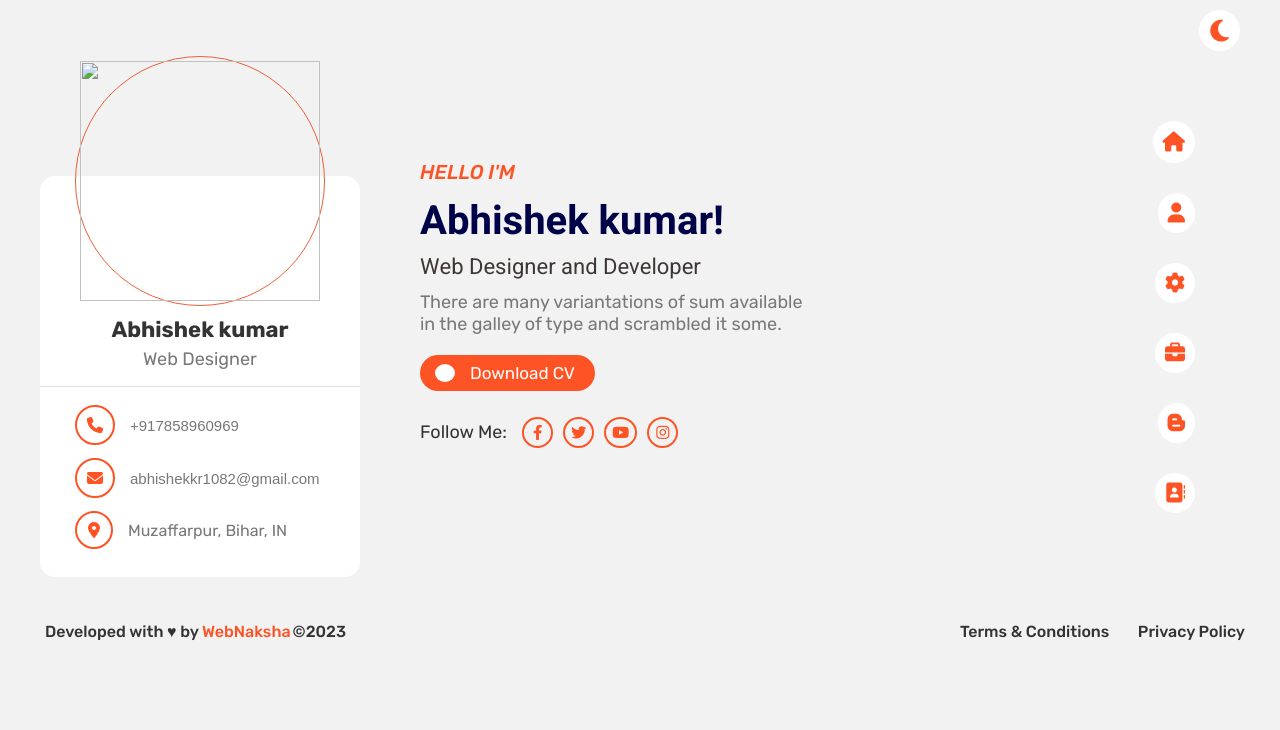
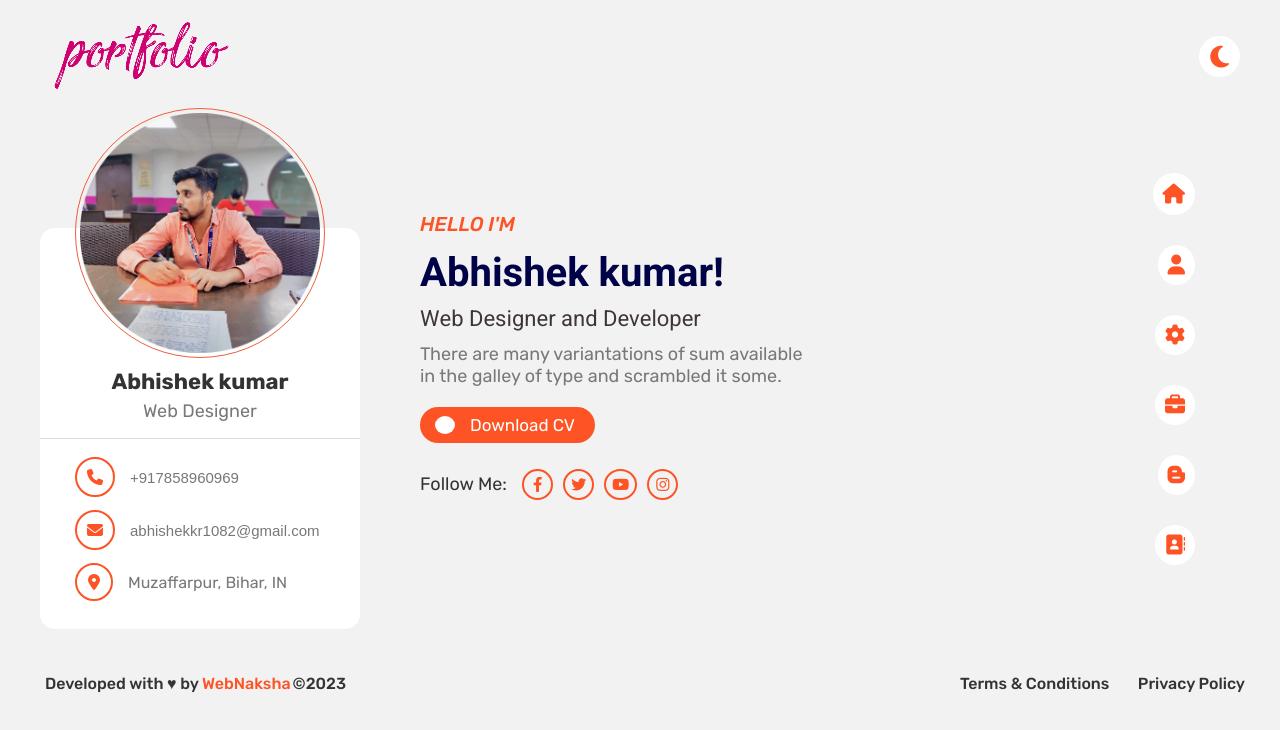
Before and after one commit to imabhishek23/portfolio, a plain HTML site: page index.html in a window 1280 px wide. Drawn offline with Linux system fonts and the light colour scheme.

Commit message:
Update index.html
update

```diff
--- a/index.html
+++ b/index.html
@@ -15,7 +15,7 @@
         <div class="container">
             <div class="d-flex justify-space-between">
                 <div class="logo">
-                    <img src="images/logo.png" alt="">
+                    <img src="logo.png" alt="">
                 </div>
                 <button class="change-mode"><i class="fa-solid fa-moon"></i></button>
             </div>
@@ -25,7 +25,7 @@
         <div class="main-content d-flex justify-space-between">
             <div class="card-box-item">
                 <div class="profile-pic">
-                    <img src="images/profile-image.png" alt="">
+                    <img src="profile-image.png" alt="">
                 </div>
                 <div class="card-box-contents">
                     <div class="profile-card-name">
```
